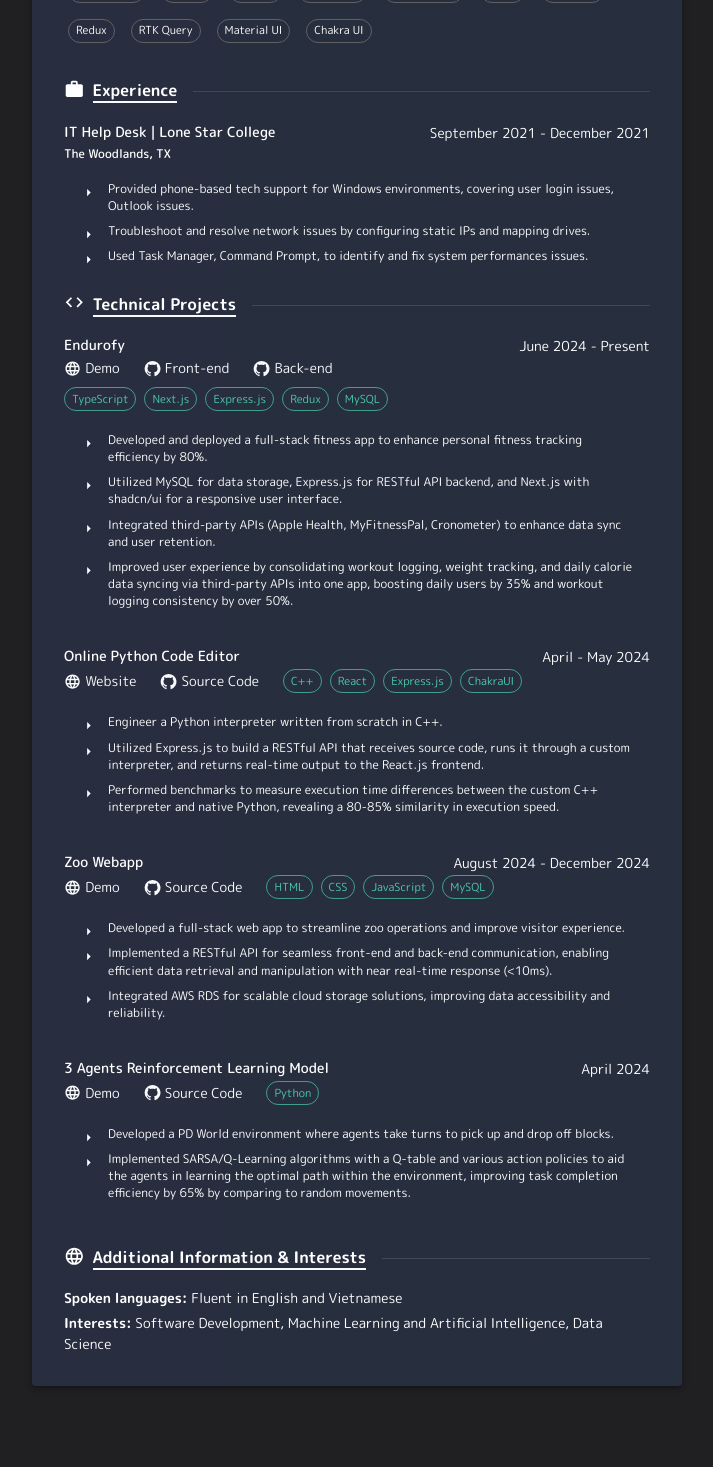
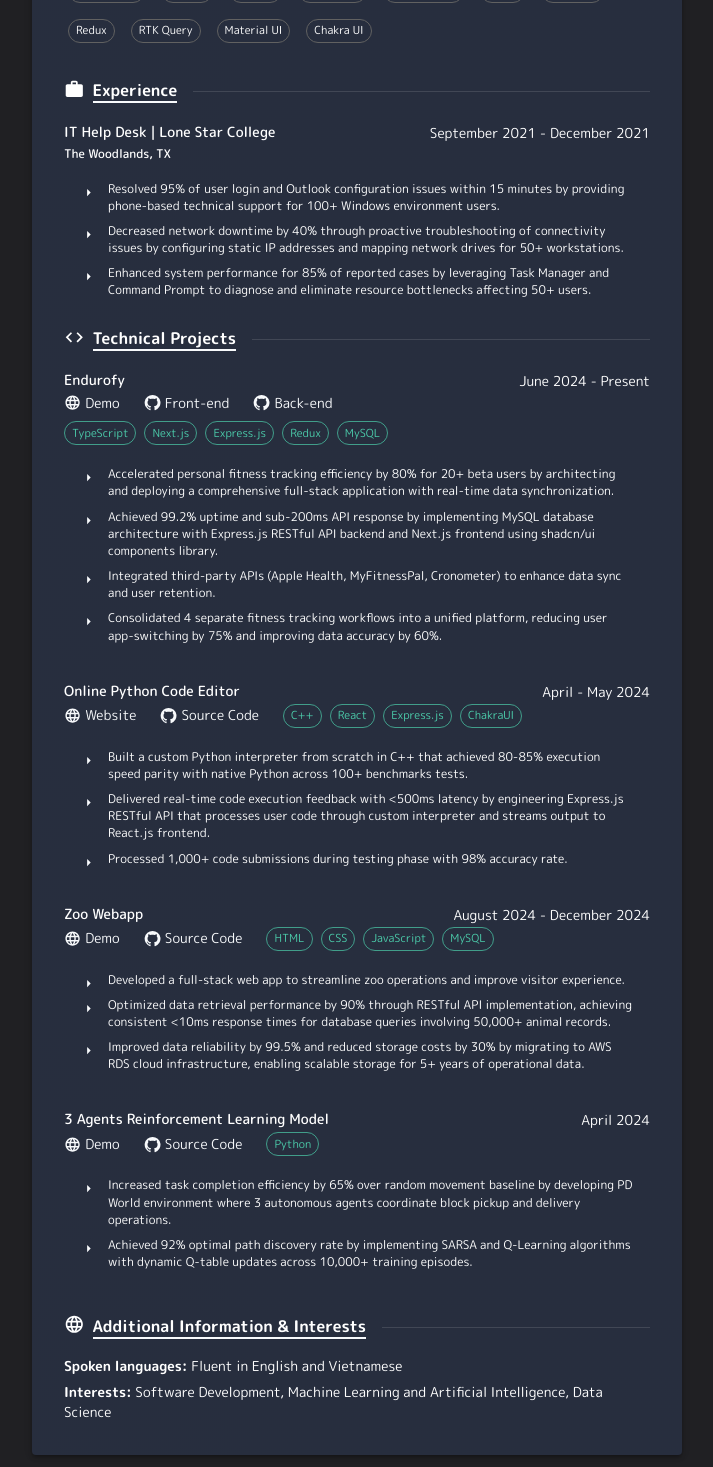
Before and after one commit to LePoisson104/lepoisson-homepage, a Next.js app: page /resume in a window 1280 px wide. Shown: the part 866-2333 px from the top of the page, without its empty margins (283-996 px from the left). Built offline with nearby package versions, Linux system fonts and the light colour scheme.

Commit message:
progress

```diff
--- a/app/resume/page.jsx
+++ b/app/resume/page.jsx
@@ -284,9 +284,9 @@ const Resume = () => {
                 The Woodlands, TX
               </Typography>
               <List dense>
-                <BulletPoint text="Provided phone-based tech support for Windows environments, covering user login issues, Outlook issues." />
-                <BulletPoint text="Troubleshoot and resolve network issues by configuring static IPs and mapping drives." />
-                <BulletPoint text="Used Task Manager, Command Prompt, to identify and fix system performances issues." />
+                <BulletPoint text="Resolved 95% of user login and Outlook configuration issues within 15 minutes by providing phone-based technical support for 100+ Windows environment users." />
+                <BulletPoint text="Decreased network downtime by 40% through proactive troubleshooting of connectivity issues by configuring static IP addresses and mapping network drives for 50+ workstations." />
+                <BulletPoint text="Enhanced system performance for 85% of reported cases by leveraging Task Manager and Command Prompt to diagnose and eliminate resource bottlenecks affecting 50+ users." />
               </List>
             </Box>
 
@@ -320,10 +320,10 @@ const Resume = () => {
                   "MySQL",
                 ]}
                 description={[
-                  "Developed and deployed a full-stack fitness app to enhance personal fitness tracking efficiency by 80%.",
-                  "Utilized MySQL for data storage, Express.js for RESTful API backend, and Next.js with shadcn/ui for a responsive user interface.",
+                  "Accelerated personal fitness tracking efficiency by 80% for 20+ beta users by architecting and deploying a comprehensive full-stack application with real-time data synchronization.",
+                  "Achieved 99.2% uptime and sub-200ms API response by implementing MySQL database architecture with Express.js RESTful API backend and Next.js frontend using shadcn/ui components library.",
                   "Integrated third-party APIs (Apple Health, MyFitnessPal, Cronometer) to enhance data sync and user retention.",
-                  "Improved user experience by consolidating workout logging, weight tracking, and daily calorie data syncing via third-party APIs into one app, boosting daily users by 35% and workout logging consistency by over 50%.",
+                  "Consolidated 4 separate fitness tracking workflows into a unified platform, reducing user app-switching by 75% and improving data accuracy by 60%.",
                 ]}
                 color={colors.primary[1000]}
               />
@@ -344,9 +344,9 @@ const Resume = () => {
                 ]}
                 technologies={["C++", "React", "Express.js", "ChakraUI"]}
                 description={[
-                  "Engineer a Python interpreter written from scratch in C++.",
-                  "Utilized Express.js to build a RESTful API that receives source code, runs it through a custom interpreter, and returns real-time output to the React.js frontend.",
-                  "Performed benchmarks to measure execution time differences between the custom C++ interpreter and native Python, revealing a 80-85% similarity in execution speed.",
+                  "Built a custom Python interpreter from scratch in C++ that achieved 80-85% execution speed parity with native Python across 100+ benchmarks tests.",
+                  "Delivered real-time code execution feedback with <500ms latency by engineering Express.js RESTful API that processes user code through custom interpreter and streams output to React.js frontend.",
+                  "Processed 1,000+ code submissions during testing phase with 98% accuracy rate.",
                 ]}
                 color={colors.primary[1000]}
               />
@@ -365,8 +365,8 @@ const Resume = () => {
                 technologies={["HTML", "CSS", "JavaScript", "MySQL"]}
                 description={[
                   "Developed a full-stack web app to streamline zoo operations and improve visitor experience.",
-                  "Implemented a RESTful API for seamless front-end and back-end communication, enabling efficient data retrieval and manipulation with near real-time response (<10ms).",
-                  "Integrated AWS RDS for scalable cloud storage solutions, improving data accessibility and reliability.",
+                  "Optimized data retrieval performance by 90% through RESTful API implementation, achieving consistent <10ms response times for database queries involving 50,000+ animal records.",
+                  "Improved data reliability by 99.5% and reduced storage costs by 30% by migrating to AWS RDS cloud infrastructure, enabling scalable storage for 5+ years of operational data.",
                 ]}
                 color={colors.primary[1000]}
               />
@@ -384,8 +384,8 @@ const Resume = () => {
                 ]}
                 technologies={["Python"]}
                 description={[
-                  "Developed a PD World environment where agents take turns to pick up and drop off blocks.",
-                  "Implemented SARSA/Q-Learning algorithms with a Q-table and various action policies to aid the agents in learning the optimal path within the environment, improving task completion efficiency by 65% by comparing to random movements.",
+                  "Increased task completion efficiency by 65% over random movement baseline by developing PD World environment where 3 autonomous agents coordinate block pickup and delivery operations.",
+                  "Achieved 92% optimal path discovery rate by implementing SARSA and Q-Learning algorithms with dynamic Q-table updates across 10,000+ training episodes.",
                 ]}
                 color={colors.primary[1000]}
               />
```
Also changed, not shown: 1 other file (tests, documents, lock files or other folders).
